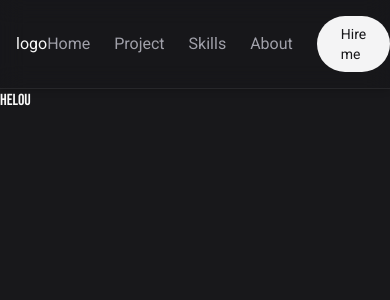
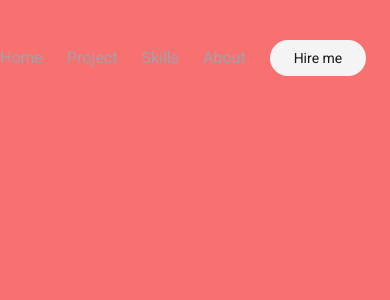
Before and after one commit to agt1984/myPortfolio2.0, a Next.js app: page / in a window 390 px wide. Shown: the top 300 px of the page. Built offline with nearby package versions, Linux system fonts and the light colour scheme.

Commit message:
nav component hamburger menu added

```diff
--- a/src/components/Navigation.tsx
+++ b/src/components/Navigation.tsx
@@ -1,12 +1,17 @@
 import { navMenuList } from "@/data/navigationData";
 import { CustomLink } from "./CustomLink";
+import { FiMenu } from "react-icons/fi";
+import { cn } from "@/utils/helper";
 
 export function Navigation() {
     return (
       <nav className="py-4 border-b border-zinc-800 shadow-md sticky top-0 z-10 bg-zinc-900/20 backdrop-blur-md">
         <div className="max-w-7xl mx-auto px-4 md:px-8 flex justify-between items-center">
           <p>logo</p>
-          <div>
+          <div className="md:hidden">
+            <FiMenu className="text-2xl"/>
+          </div>
+          <div className={cn("max-md:fixed max-md:top-0 max-md:py-10 max-md:left-0 max-md:w-full max-md:min-h-screen max-md:bg-red-400")}>
             <ul className="flex items-center gap-6 ">
               {navMenuList.map(({ title, href }, index) => {
                 const isLastElement = index === navMenuList.length - 1;
```
